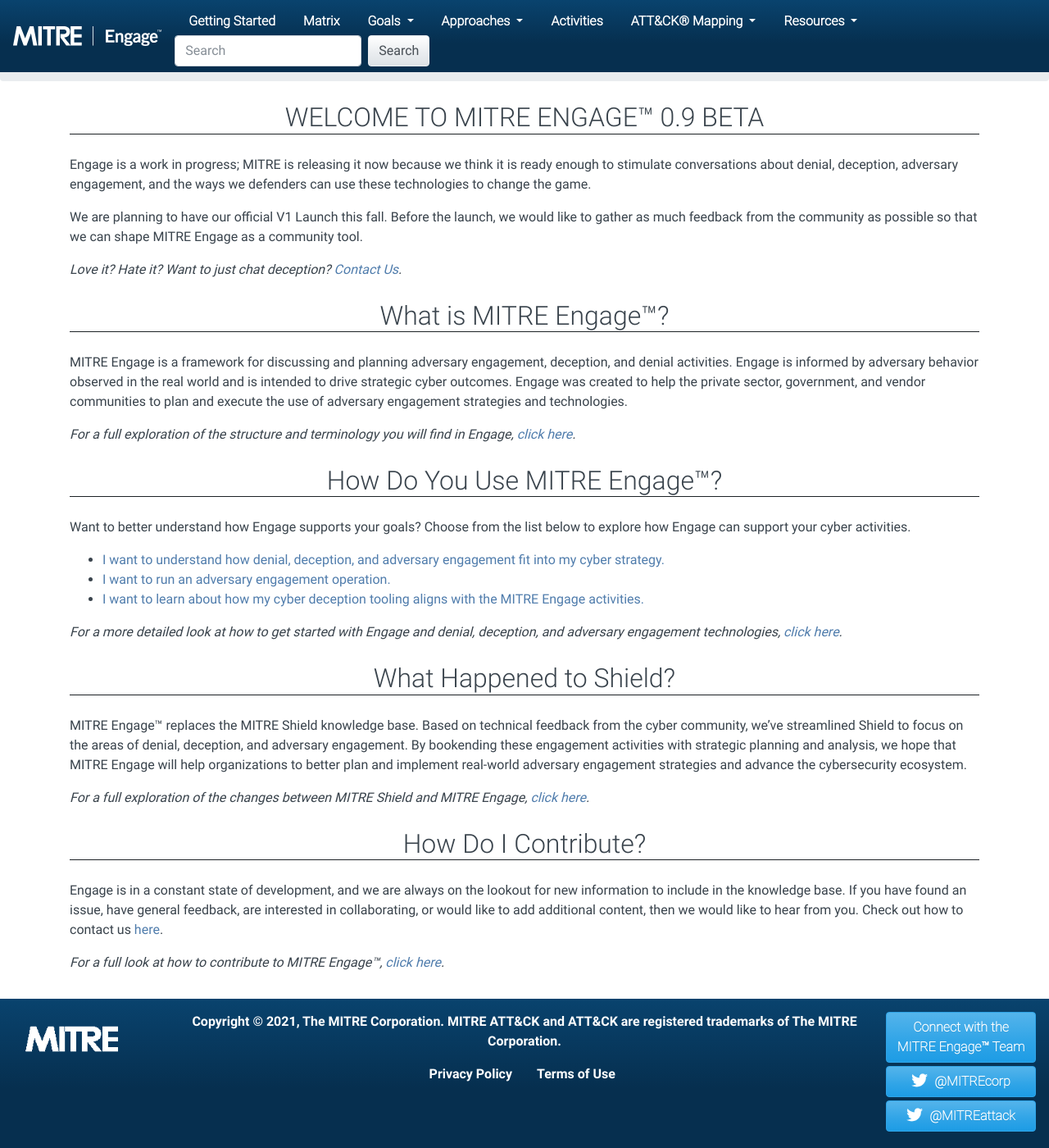
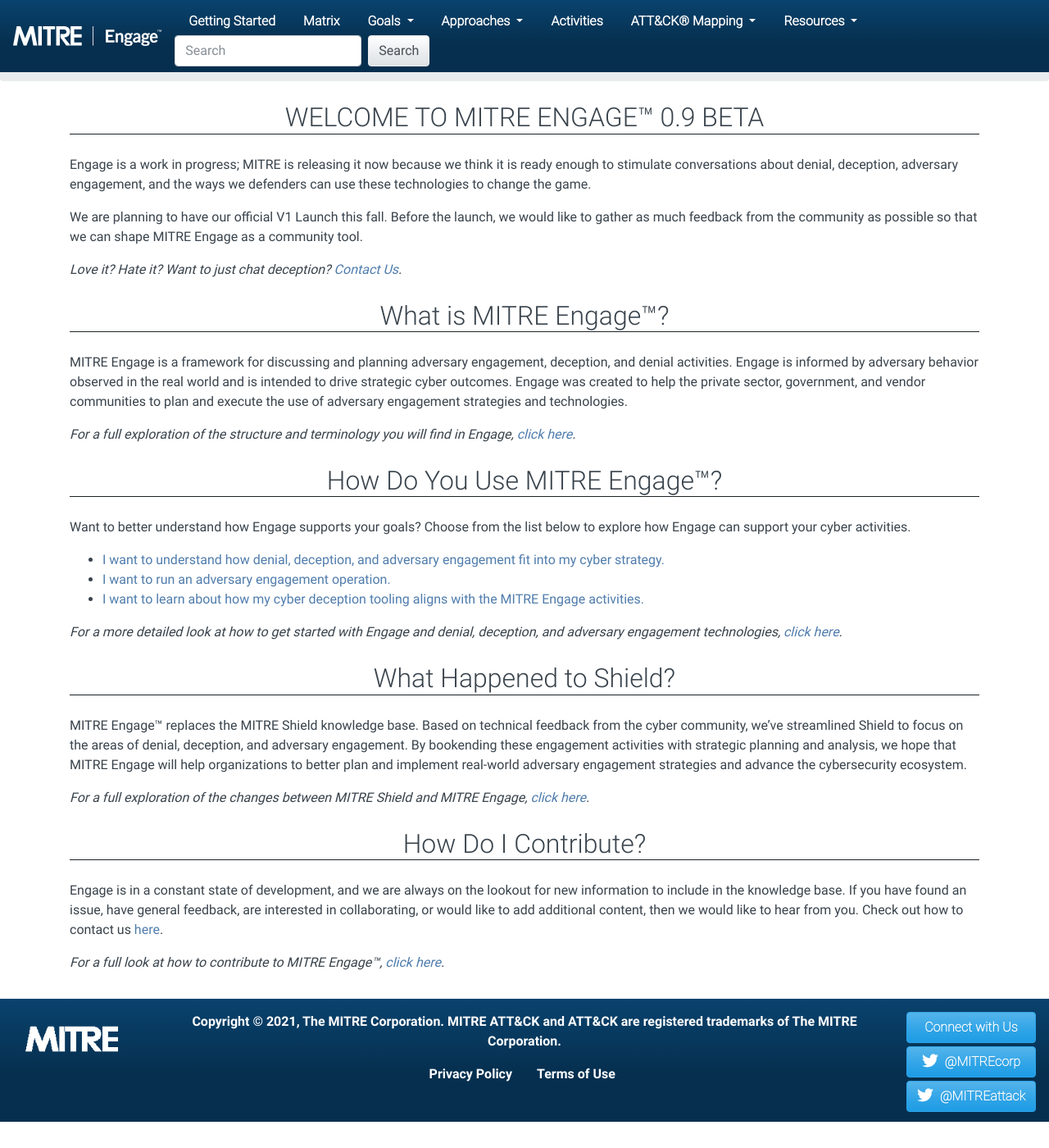
Before and after one commit to mitre/engage, a Jekyll site: the page built from index.md, in a window 1280 px wide and 1400 px high, scrolled down 84 px. Shown: the whole window at 82% size. Built offline with Jekyll 4.4.1, drawn with Linux system fonts in a browser that asks for light colours; comment, search, counter and statistics services are not loaded; after the commit the page ends 1452 px from its top, so only the background shows below that.

Commit message:
Fix footer appearance (#18)

```diff
--- a/_includes/footer.html
+++ b/_includes/footer.html
@@ -79,7 +79,7 @@
                         <div class="footer-float-right-responsive">
                             <div class="mb-1">
                                 <a href="{{ site.baseurl }}/resources/contact" class="btn btn-primary w-100">
-                                    <b>Connect with the MITRE Engage&trade; Team</b>
+                                    <b>Connect with Us</b>
                                 </a>
                             </div>
                             <div class="mb-1">
--- a/assets/css/_layouts.scss
+++ b/assets/css/_layouts.scss
@@ -1,5 +1,8 @@
 /*General styling*/
-html { height: 100%; }
+html {
+  position: relative;
+  min-height: 100%;
+}
 body {
     height: 100%;
     background: color(body);
@@ -7,6 +10,7 @@ body {
     @include font("Roboto-Regular");
     display: flex;
     flex-direction: column;
+    margin-bottom: 150px;
 }
 //footer IE compatability
 @media screen and (-ms-high-contrast: active), (-ms-high-contrast: none) {
@@ -94,9 +98,15 @@ a {
 
 .body_container_relative {
     display: flex;
-    min-height: 93vh;
     flex-direction: column;
     justify-content: space-between;
+}
+
+.footer {
+  position: absolute;
+  bottom: 0;
+  width: 100%;
+  height: 150px; /* Set the fixed height of the footer here */
 }
 
 .default-img-size {
```
